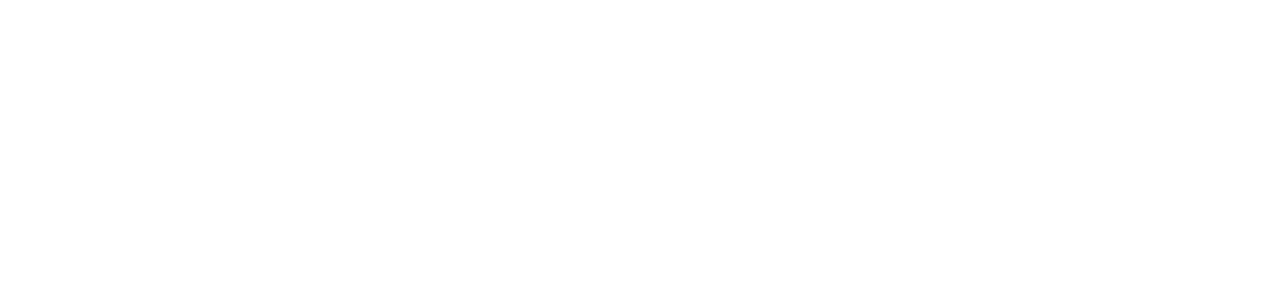
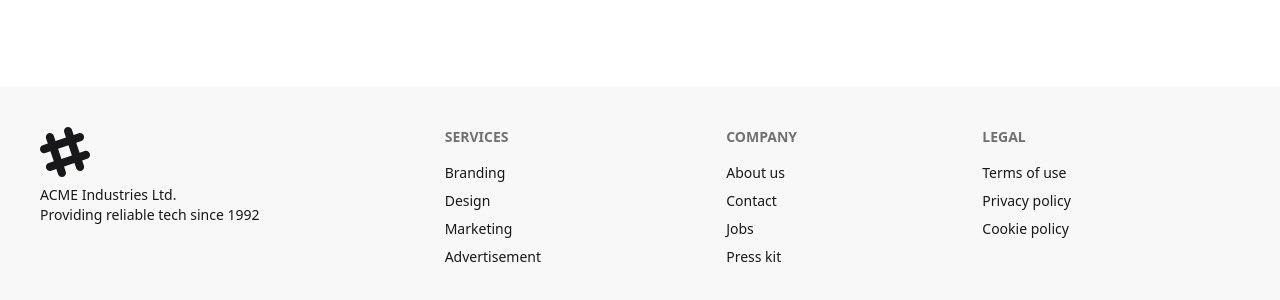
Before and after one commit to Md-Firoz-Mahmud-Nur/0194-Car_Doctor_NextJS-L1_M13_m_080, a Next.js app: page / in a window 1280 px wide. Shown: the part 778-1078 px from the top of the page. Before the commit the page ends 865 px from the top, so only its background shows below. Built offline with nearby package versions, Linux system fonts and the light colour scheme.

Commit message:
Add : Footer

```diff
--- a/src/app/layout.js
+++ b/src/app/layout.js
@@ -1,6 +1,7 @@
 import { Geist, Geist_Mono } from "next/font/google";
 import "./globals.css";
 import Navbar from "@/components/shared/Navbar";
+import Footer from "@/components/shared/Footer";
 
 const geistSans = Geist({
   variable: "--font-geist-sans",
@@ -25,6 +26,7 @@
       >
         <Navbar></Navbar>
         {children}
+        <Footer></Footer>
       </body>
     </html>
   );
--- /dev/null
+++ b/src/components/shared/Footer.jsx
@@ -0,0 +1,48 @@
+import React from "react";
+
+const Footer = () => {
+  return (
+    <footer className="footer sm:footer-horizontal bg-base-200 text-base-content p-10">
+      <aside>
+        <svg
+          width="50"
+          height="50"
+          viewBox="0 0 24 24"
+          xmlns="http://www.w3.org/2000/svg"
+          fillRule="evenodd"
+          clipRule="evenodd"
+          className="fill-current"
+        >
+          <path d="M22.672 15.226l-2.432.811.841 2.515c.33 1.019-.209 2.127-1.23 2.456-1.15.325-2.148-.321-2.463-1.226l-.84-2.518-5.013 1.677.84 2.517c.391 1.203-.434 2.542-1.831 2.542-.88 0-1.601-.564-1.86-1.314l-.842-2.516-2.431.809c-1.135.328-2.145-.317-2.463-1.229-.329-1.018.211-2.127 1.231-2.456l2.432-.809-1.621-4.823-2.432.808c-1.355.384-2.558-.59-2.558-1.839 0-.817.509-1.582 1.327-1.846l2.433-.809-.842-2.515c-.33-1.02.211-2.129 1.232-2.458 1.02-.329 2.13.209 2.461 1.229l.842 2.515 5.011-1.677-.839-2.517c-.403-1.238.484-2.553 1.843-2.553.819 0 1.585.509 1.85 1.326l.841 2.517 2.431-.81c1.02-.33 2.131.211 2.461 1.229.332 1.018-.21 2.126-1.23 2.456l-2.433.809 1.622 4.823 2.433-.809c1.242-.401 2.557.484 2.557 1.838 0 .819-.51 1.583-1.328 1.847m-8.992-6.428l-5.01 1.675 1.619 4.828 5.011-1.674-1.62-4.829z"></path>
+        </svg>
+        <p>
+          ACME Industries Ltd.
+          <br />
+          Providing reliable tech since 1992
+        </p>
+      </aside>
+      <nav>
+        <h6 className="footer-title">Services</h6>
+        <a className="link link-hover">Branding</a>
+        <a className="link link-hover">Design</a>
+        <a className="link link-hover">Marketing</a>
+        <a className="link link-hover">Advertisement</a>
+      </nav>
+      <nav>
+        <h6 className="footer-title">Company</h6>
+        <a className="link link-hover">About us</a>
+        <a className="link link-hover">Contact</a>
+        <a className="link link-hover">Jobs</a>
+        <a className="link link-hover">Press kit</a>
+      </nav>
+      <nav>
+        <h6 className="footer-title">Legal</h6>
+        <a className="link link-hover">Terms of use</a>
+        <a className="link link-hover">Privacy policy</a>
+        <a className="link link-hover">Cookie policy</a>
+      </nav>
+    </footer>
+  );
+};
+
+export default Footer;
```
